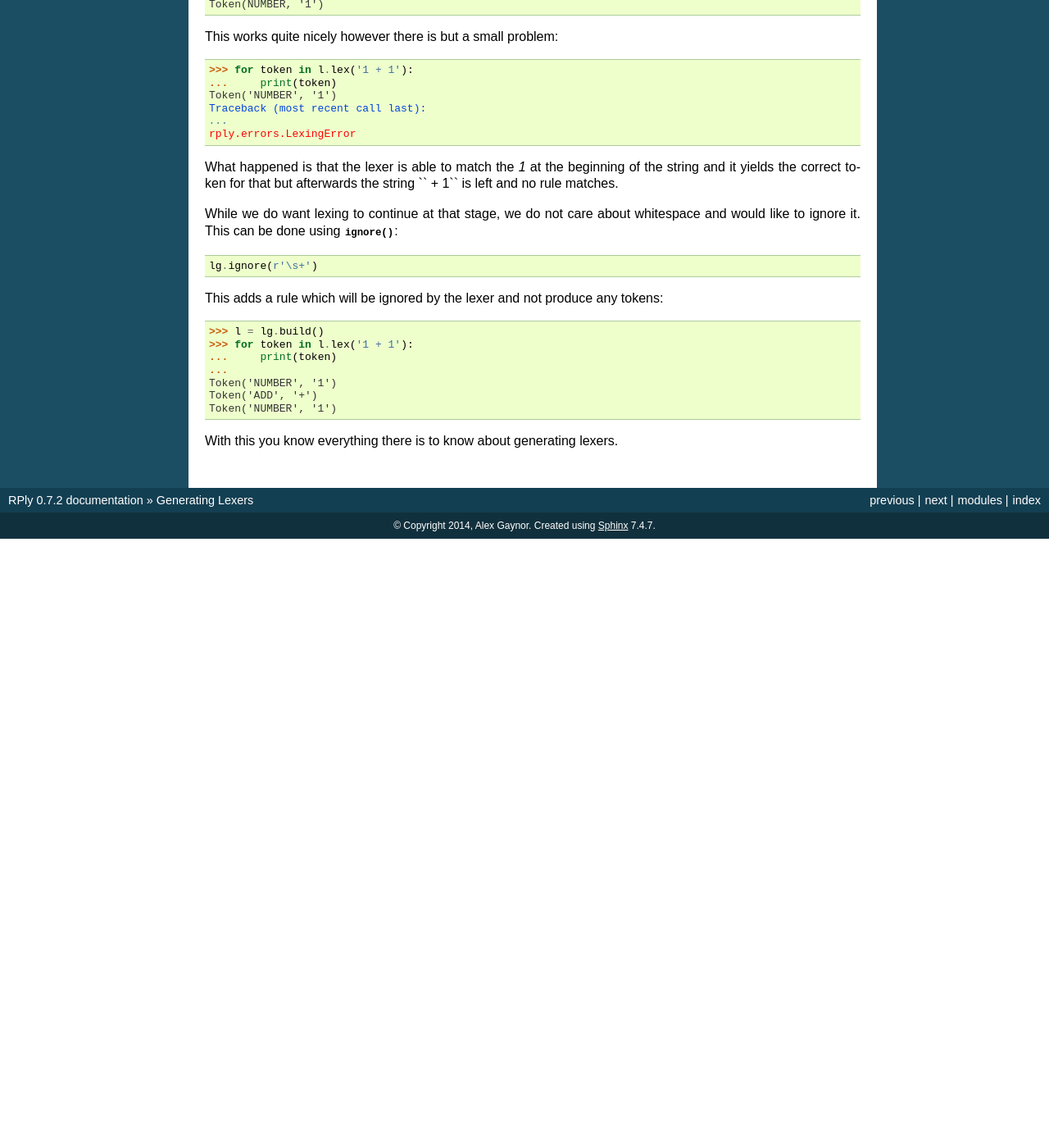
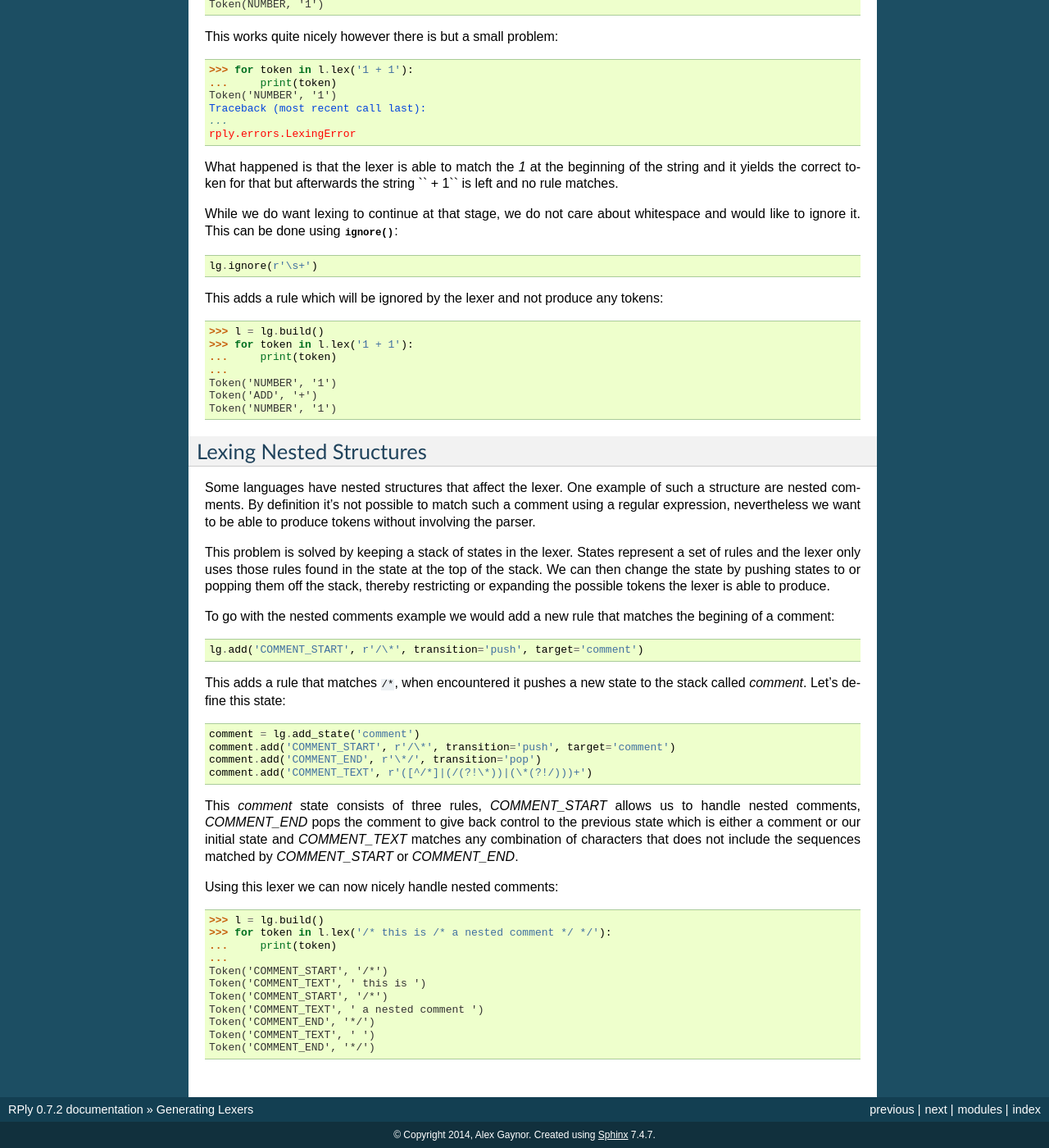
Before and after one commit to alex/rply, a Sphinx documentation site: the page built from docs/users-guide/lexers.rst, in a window 1280 px wide and 1400 px high, scrolled down 579 px. Shown: the whole window at 82% size. Built offline with Sphinx 7.4.7, drawn with Linux system fonts in a browser that asks for light colours; before the commit the page ends 1236 px from its top, so only the background shows below that; some of the changed text lies outside the part shown.

Commit message:
Add section about lexer states to user guide

```diff
--- a/docs/users-guide/lexers.rst
+++ b/docs/users-guide/lexers.rst
@@ -63,4 +63,50 @@ tokens::
     Token('ADD', '+')
     Token('NUMBER', '1')
 
-With this you know everything there is to know about generating lexers.
+
+Lexing Nested Structures
+------------------------
+
+Some languages have nested structures that affect the lexer. One example of
+such a structure are nested comments. By definition it's not possible to match
+such a comment using a regular expression, nevertheless we want to be able to
+produce tokens without involving the parser.
+
+This problem is solved by keeping a stack of states in the lexer. States
+represent a set of rules and the lexer only uses those rules found in the state
+at the top of the stack. We can then change the state by pushing states to or
+popping them off the stack, thereby restricting or expanding the possible
+tokens the lexer is able to produce.
+
+To go with the nested comments example we would add a new rule that matches
+the begining of a comment::
+
+    lg.add('COMMENT_START', r'/\*', transition='push', target='comment')
+
+This adds a rule that matches ``/*``, when encountered it pushes a new state
+to the stack called `comment`. Let's define this state::
+
+    comment = lg.add_state('comment')
+    comment.add('COMMENT_START', r'/\*', transition='push', target='comment')
+    comment.add('COMMENT_END', r'\*/', transition='pop')
+    comment.add('COMMENT_TEXT', r'([^/*]|(/(?!\*))|(\*(?!/)))+')
+
+This `comment` state consists of three rules, `COMMENT_START` allows us to
+handle nested comments, `COMMENT_END` pops the comment to give back control to
+the previous state which is either a comment or our initial state and
+`COMMENT_TEXT` matches any combination of characters that does not include the
+sequences matched by `COMMENT_START` or `COMMENT_END`.
+
+Using this lexer we can now nicely handle nested comments::
+
+    >>> l = lg.build()
+    >>> for token in l.lex('/* this is /* a nested comment */ */'):
+    ...     print(token)
+    ...
+    Token('COMMENT_START', '/*')
+    Token('COMMENT_TEXT', ' this is ')
+    Token('COMMENT_START', '/*')
+    Token('COMMENT_TEXT', ' a nested comment ')
+    Token('COMMENT_END', '*/')
+    Token('COMMENT_TEXT', ' ')
+    Token('COMMENT_END', '*/')
```
